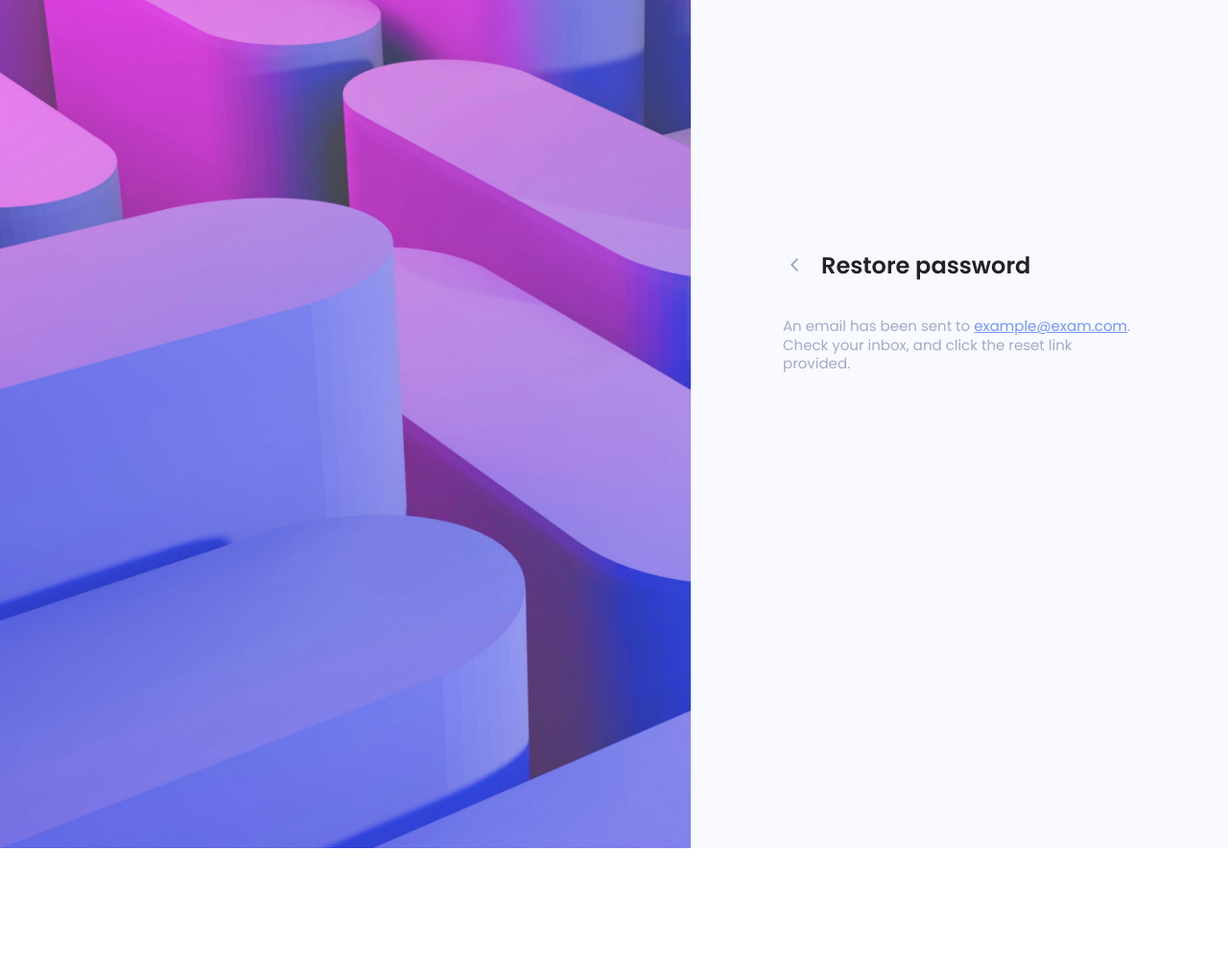
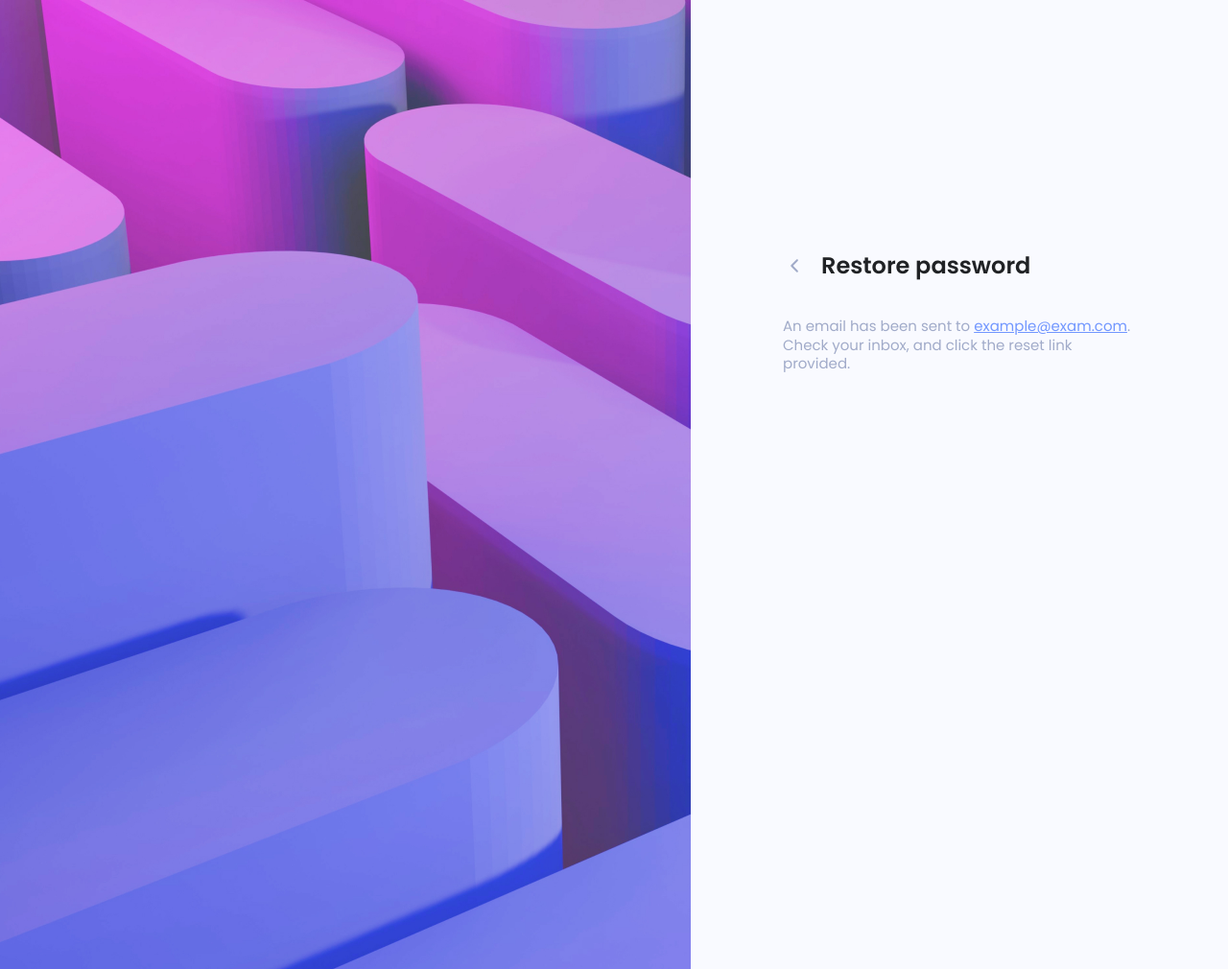
Before and after one commit to Lemout17/ITRex-lab_hw-1, a plain HTML site: page confirm.html in a window 1280 px wide. Shown: the top 1010 px of the page at 96% size. Before the commit the page ends 884 px from the top, so only its background shows below. Drawn offline with Linux system fonts and the light colour scheme.

Commit message:
fixed form title styles and added svg icon as bg for link in restore and confirm page

```diff
--- a/confirm.html
+++ b/confirm.html
@@ -12,10 +12,10 @@
     <main>
       <section class="section section_login">
         <div class="container container_confirm">
-          <div class="form__title_with-link">
-            <a class="form__title" href="#">Restore password</a>
+          <div class="form__title form__title_with-link">
+            <a class="form__title-link" href="#"></a>
+            <span class="form__title-text">Restore password</span>
           </div>
-
           <p class="form__description form__description_confirm">
             An email has been sent to
             <a href="./login.html">example@exam.com</a>. Check your inbox, and
--- a/sass/components/confirm/_confirm.scss
+++ b/sass/components/confirm/_confirm.scss
@@ -1,5 +1,5 @@
 .container_confirm {
-  height: calc(100vh - 72px);
+  min-height: calc(100vh - 72px);
 }
 
 .form__description_confirm {
--- a/sass/components/form/_form.scss
+++ b/sass/components/form/_form.scss
@@ -1,6 +1,6 @@
 .form {
   width: 100%;
-  height: calc(100vh - 25px);
+  min-height: calc(100vh - 71px);
   padding: 32px;
 
   border: none;
@@ -10,16 +10,30 @@
 
 .form__title {
   margin-bottom: 24px;
+}
+
+.form__title-text {
   font-size: 20px;
   font-weight: 600;
   line-height: 1.2;
   color: $title-color;
 }
 
+.form__title-link {
+  position: absolute;
+  top: 1px;
+  left: 0;
+  width: 24px;
+  height: 24px;
+
+  background-image: url('../../../svg/angle-left-b.svg');
+  background-repeat: no-repeat;
+  cursor: pointer;
+}
+
 .form__title_with-link {
+  position: relative;
   padding-left: 40px;
-  background-image: url('../svg/angle-left-b.svg');
-  background-repeat: no-repeat;
 }
 
 .form__input__wrapper {
@@ -165,10 +179,6 @@
   color: $text-color;
 }
 
-// .form__textwrapper {
-//   margin-bottom: 12px;
-// }
-
 @media screen and (min-width: 768px) {
   .form {
     height: 1024px;
@@ -177,9 +187,12 @@
   }
 
   .form__title {
+    margin-bottom: 40px;
+  }
+
+  .form__title-text {
     font-size: 24px;
     line-height: 1.1;
-    margin-bottom: 40px;
   }
 
   .form__input__wrapper {
--- a/sass/components/login/_login.scss
+++ b/sass/components/login/_login.scss
@@ -1,9 +1,5 @@
 .section_login {
   background-image: url('../img/bg-mobile@x2.jpg');
-}
-
-.form_login {
-  padding: 32px 32px 48px;
 }
 
 .form__input__wrapper_login {
--- a/sass/components/restore/_restore.scss
+++ b/sass/components/restore/_restore.scss
@@ -1,8 +1,3 @@
-.form_restore {
-  height: calc(100vh - 37px);
-  padding: 32px;
-}
-
 .form__input__wrapper_restore {
   &:nth-child(1)::before {
     background-image: url('../svg/email.svg');
```
Also changed, not shown: index.html (+3 -1 lines), login.html (+4 -3 lines), restore.html (+3 -2 lines), css/main.css, css/main.min.css, 2 other files.
